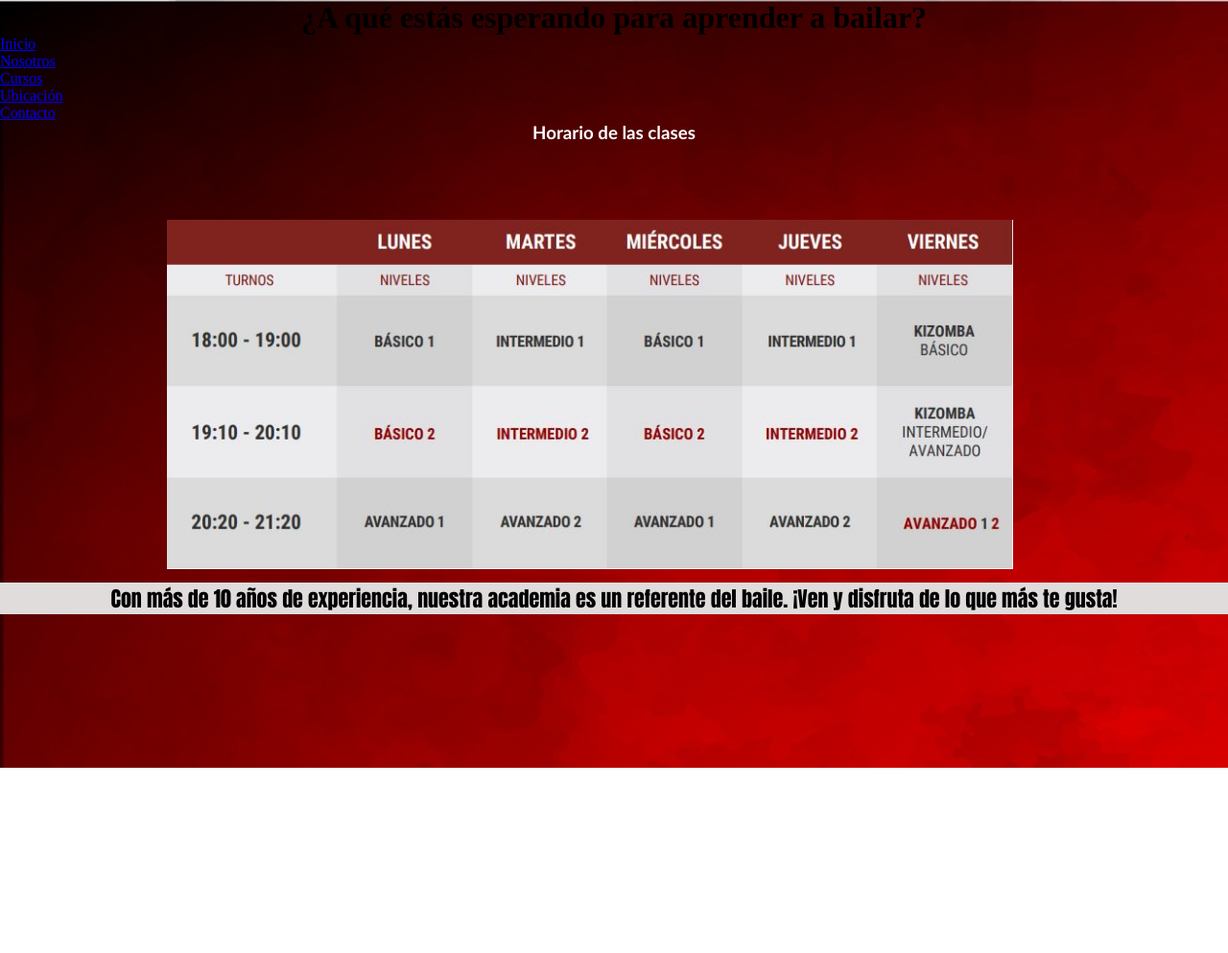
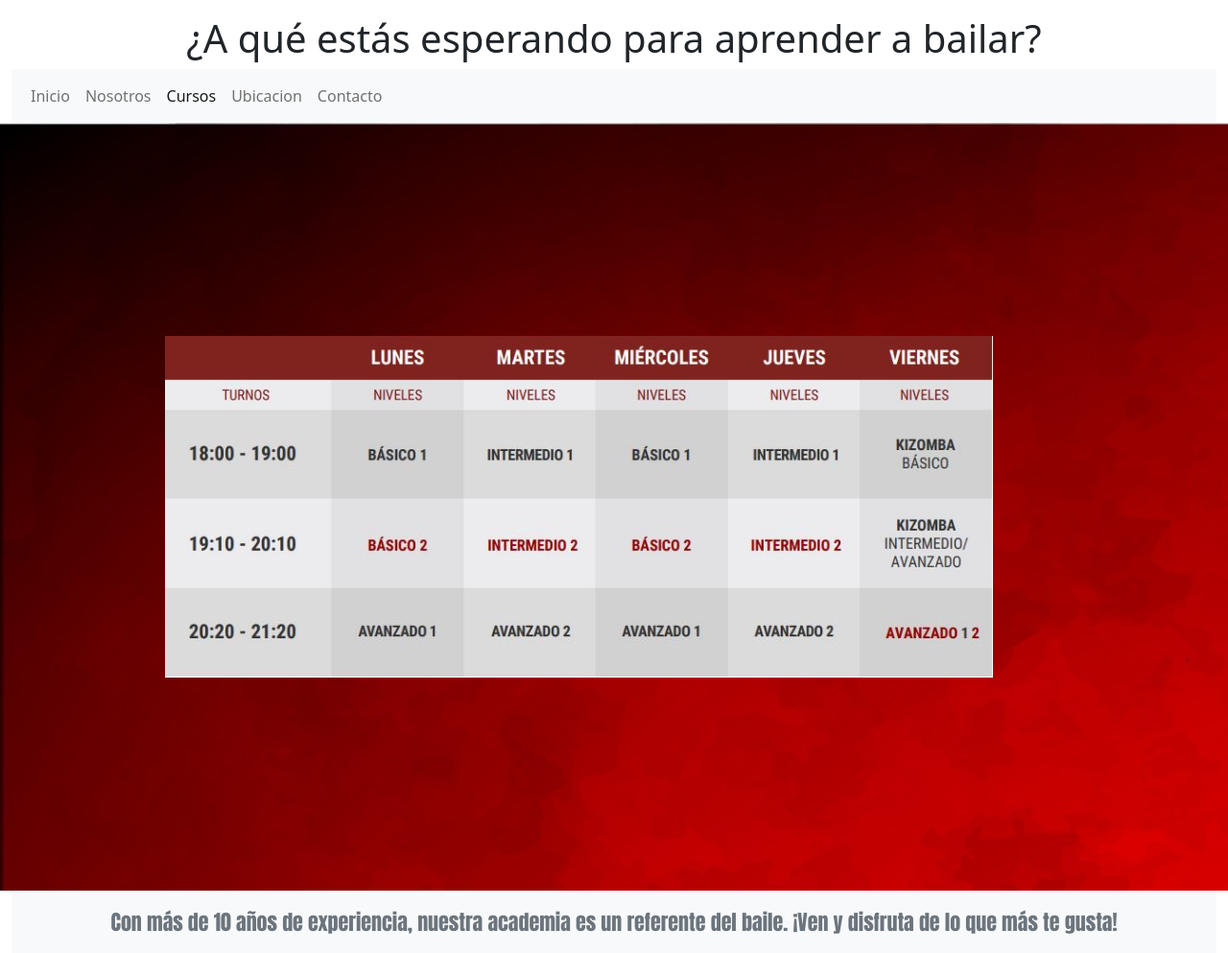
Before and after one commit to Escaleritero/PROYECTO, a plain HTML site: page pages/cursos.html in a window 1280 px wide. Shown: the whole page at 96% size. Before the commit the page ends 800 px from the top, so only its background shows below. Drawn offline with nearby package versions, Linux system fonts and the light colour scheme.

Commit message:
Modifico Cursos

```diff
--- a/css/styles.css
+++ b/css/styles.css
@@ -23,7 +23,6 @@ text-align: center;
 font-family: 'Gill Sans', 'Gill Sans MT', Calibri, 'Trebuchet MS', sans-serif;
 }
 
-
 .card-container {
     display: flex;
     justify-content: space-between;
@@ -35,6 +34,7 @@ font-family: 'Gill Sans', 'Gill Sans MT', Calibri, 'Trebuchet MS', sans-serif;
     margin: 10px;
     width: 510%;
 }
+
 .card div{
     margin: 100px 100px;
 }
@@ -43,13 +43,8 @@ font-family: 'Gill Sans', 'Gill Sans MT', Calibri, 'Trebuchet MS', sans-serif;
     object-fit: cover;
 }
 
-.cardHorario{
-    margin: 10px;
-    width: 510%;
-}
-.cardHorario div{
-    margin: 100px 100px;
-}
+
+
 .cardHorario img {
     width: 70%;
     object-fit:cover;
--- a/pages/cursos.html
+++ b/pages/cursos.html
@@ -7,41 +7,83 @@
     <link rel="stylesheet" href="../css/styles.css">
     <link href="https://unpkg.com/aos@2.3.1/dist/aos.css" rel="stylesheet">
     <script src="https://unpkg.com/aos@2.3.1/dist/aos.js"></script>
+    <!-- CSS only -->
+    <link href="https://cdn.jsdelivr.net/npm/bootstrap@5.2.0-beta1/dist/css/bootstrap.min.css" rel="stylesheet" integrity="sha384-0evHe/X+R7YkIZDRvuzKMRqM+OrBnVFBL6DOitfPri4tjfHxaWutUpFmBp4vmVor" crossorigin="anonymous">
     <title>Cursos</title>
 </head>
-<body class="contenedor">
+<body class="container-fluid">
+    <header>
+        <div>
+            <h1 class="text-center mt-3">¿A qué estás esperando para aprender a bailar?</h1>
+        </div>
 
-    <header class="header">
-        <div class="titulo">
-            <h1>¿A qué estás esperando para aprender a bailar?</h1>
-        </div>
-        <nav class="navbar">
-            <ul>
-                <li><a href="../index.html">Inicio</a></li>
-                <li><a href="../pages/nosotros.html">Nosotros</a></li>
-                <li><a href="../pages/cursos.html">Cursos</a></li>
-                <li><a href="../pages/ubicacion.html">Ubicación</a></li>
-                <li><a href="../pages/contacto.html">Contacto</a></li>
-            </ul>
+        <nav class="navbar navbar-expand-lg bg-light ">
+            <div class="container-fluid">
+                <button class="navbar-toggler" type="button" data-bs-toggle="collapse" data-bs-target="#navbarNav" aria-controls="navbarNav" aria-expanded="false" aria-label="Toggle navigation">
+                <span class="navbar-toggler-icon"></span>
+                </button>
+                <div class="collapse navbar-collapse" id="navbarNav">
+                    <ul class="navbar-nav">
+                        <li class="nav-item">
+                            <a class="nav-link" aria-current="page" href="../index.html">Inicio</a>
+                        </li>
+                        <li class="nav-item">
+                            <a class="nav-link" href="../pages/nosotros.html">Nosotros</a>
+                        </li>
+                        <li class="nav-item">
+                            <a class="nav-link active" href="../pages/cursos.html">Cursos</a>
+                        </li>
+                        <li class="nav-item">
+                            <a class="nav-link" href="../pages/ubicacion.html">Ubicacion</a>
+                        </li>
+                        <li class="nav-item">
+                            <a class="nav-link" href="../pages/contacto.html">Contacto</a>
+                        </li>
+                    </ul>
+                </div>
+            </div>
         </nav>
     </header>
 
-    <main class="main">
+    <!-- <main class="main">
         <h3>Horario de las clases</h3>
         <div class="card-container">
                 <div class="cardHorario" data-aos="fade-down" data-aos-easing="linear" data-aos-duration="1500">
                     <img src="../assets/img/horarios.JPG" alt="Horario de las clases">
                 </div>
         </div>
+    </main> -->
+<!-- Centrar imagen -->
+    <main class="contenedor row">
+        <!-- Divido en dos columnas y alineo los dos divs -->
+        <div class="row align-items-center">
+            <div class="cardHorario" data-aos="fade-down" data-aos-easing="linear" data-aos-duration="1500">
+                <img src="../assets/img/horarios.JPG" alt="Horario de las clases">
+            </div>
+        </div>
     </main>
-    <!-- <aside></aside> -->
 
-    <footer class="footer">
-        <p class="pFooter">Con más de 10 años de experiencia, nuestra academia es un referente del baile. ¡Ven y disfruta de lo que más te gusta!</p>
+
+
+
+
+
+
+
+
+
+    <footer class="footer mt-auto py-3 bg-light">
+        <div class="container">
+        <span class="text-muted">Con más de 10 años de experiencia, nuestra academia es un referente del baile. ¡Ven y disfruta de lo que más te gusta!</span>
+        </div>
     </footer>
+
     <script src="https://unpkg.com/aos@2.3.1/dist/aos.js"></script>
     <script>
         AOS.init();
     </script>
+
+<!-- JavaScript Bundle with Popper -->
+<script src="https://cdn.jsdelivr.net/npm/bootstrap@5.2.0-beta1/dist/js/bootstrap.bundle.min.js" integrity="sha384-pprn3073KE6tl6bjs2QrFaJGz5/SUsLqktiwsUTF55Jfv3qYSDhgCecCxMW52nD2" crossorigin="anonymous"></script>
 </body>
 </html>
```
Also changed, not shown: index.html (+0 -14 lines).
